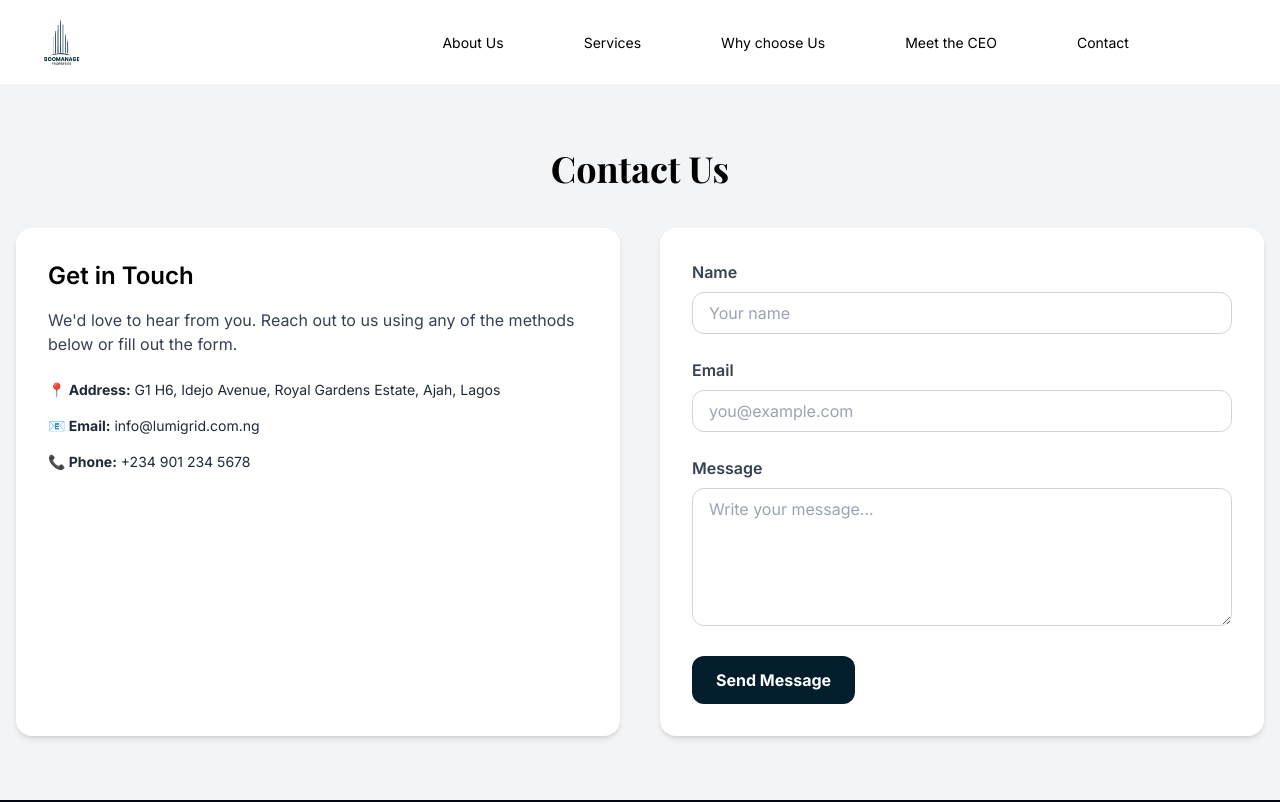
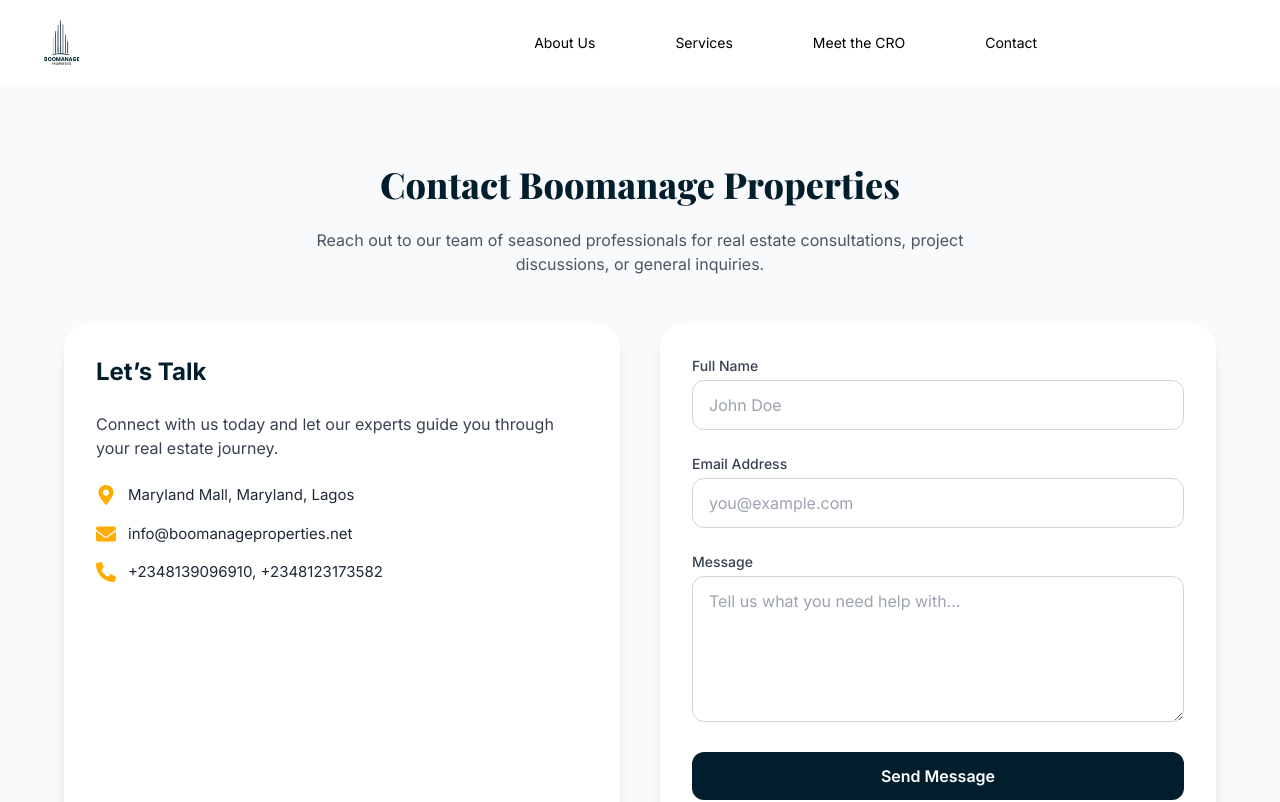
Before and after one commit to ikennaex/boomanage-properties, a React (Vite) app: page /contact in a window 1280 px wide. Shown: the top 802 px of the page. Built offline with nearby package versions, Linux system fonts and the light colour scheme; a web font is replaced by a local one.

Commit message:
addes aboutCEO

```diff
--- a/src/App.jsx
+++ b/src/App.jsx
@@ -19,7 +19,7 @@
         <Route path = "/services"  element = {<Services />}/>
         {/* <Route path = "/advantages"  element = {<Advantages />}/> */}
         <Route path = "/contact"  element = {<Contact />}/>
-        <Route path = "/abouttheceo"  element = {<Ceo />}/>
+        <Route path = "/aboutthecro"  element = {<Ceo />}/>
         <Route path = "*"  element={<p>Nothing to show</p>} />
       </Routes>
       <Footer />
--- a/src/Components/Footer/Footer.jsx
+++ b/src/Components/Footer/Footer.jsx
@@ -26,7 +26,7 @@
             <ul className="text-sm space-y-2 text-gray-300">
               <li>📍 Maryland Mall, Maryland, Lagos</li>
               <li>📧 info@boomanageproperties.net</li>
-              <li>📞 +234 901 234 5678</li> {/* Replace with actual number if needed */}
+              <li>📞 +2348139096910, +2348123173582.</li> {/* Replace with actual number if needed */}
             </ul>
           </div>
 
--- a/src/Components/Navbar/Navbar.jsx
+++ b/src/Components/Navbar/Navbar.jsx
@@ -15,12 +15,8 @@
         link: "/services"
       },
       {
-        name: "Why choose Us",
-        link: "/advantages"
-      },
-      {
-        name: "Meet the CEO",
-        link: "/abouttheceo"
+        name: "Meet the CRO",
+        link: "/aboutthecro"
       },
       {
         name: "Contact",
--- a/src/Pages/Contact/Contact.jsx
+++ b/src/Pages/Contact/Contact.jsx
@@ -1,12 +1,14 @@
-import React, { useRef, useState } from 'react'
+import React, { useRef, useState } from 'react';
 import emailjs from '@emailjs/browser';
+import { FaMapMarkerAlt, FaEnvelope, FaPhoneAlt } from 'react-icons/fa';
 
 const Contact = () => {
-    const [fullName, setFullName] = useState("")
-    const [email, setEmail] = useState("")
-    const [message, setMessage] = useState("")
+  const [fullName, setFullName] = useState("");
+  const [email, setEmail] = useState("");
+  const [message, setMessage] = useState("");
 
   const form = useRef();
+
   const sendEmail = (e) => {
     e.preventDefault();
 
@@ -16,64 +18,102 @@
       })
       .then(
         () => {
-            console.log('SUCCESS!');
-            alert("Your message has been sent successfully, we will get back shortly!")
-            setFullName("")
-            setEmail("")
-            setMessage("")
-
+          alert("Your message has been sent successfully. We’ll get back to you shortly.");
+          setFullName("");
+          setEmail("");
+          setMessage("");
         },
         (error) => {
           console.log('FAILED...', error.text);
-          },
+        }
       );
   };
 
   return (
-<div className="bg-gray-100 py-16 px-4">
-  <div className="container mx-auto">
-    <h2 className="text-4xl font-bold text-center mb-10">Contact Us</h2>
+    <section className="bg-[#f9fafb] py-20 px-4 md:px-8 lg:px-16">
+      <div className="max-w-7xl mx-auto">
+        <h2 className="text-4xl font-extrabold text-center text-customBlue mb-6">
+          Contact Boomanage Properties
+        </h2>
+        <p className="text-center text-gray-600 max-w-2xl mx-auto mb-12">
+          Reach out to our team of seasoned professionals for real estate consultations, project discussions, or general inquiries.
+        </p>
 
-    <div className="flex flex-col lg:flex-row gap-10">
+        <div className="grid grid-cols-1 lg:grid-cols-2 gap-10">
+          {/* Contact Information */}
+          <div className="bg-white rounded-3xl shadow-lg p-8 space-y-6">
+            <h3 className="text-2xl font-bold text-customBlue">Let’s Talk</h3>
+            <p className="text-gray-700">
+              Connect with us today and let our experts guide you through your real estate journey.
+            </p>
 
-      {/* Contact Info */}
-      <div className="lg:w-1/2 bg-white p-8 rounded-2xl shadow-md">
-        <h3 className="text-2xl font-semibold mb-4">Get in Touch</h3>
-        <p className="mb-6 text-gray-700">
-          We'd love to hear from you. Reach out to us using any of the methods below or fill out the form.
-        </p>
-        <div className="space-y-4 text-gray-800 text-sm">
-          <p><span className="font-bold">📍 Address:</span> G1 H6, Idejo Avenue, Royal Gardens Estate, Ajah, Lagos</p>
-          <p><span className="font-bold">📧 Email:</span> info@lumigrid.com.ng</p>
-          <p><span className="font-bold">📞 Phone:</span> +234 901 234 5678</p>
+            <div className="space-y-4 text-gray-800 text-[15px]">
+              <div className="flex items-center gap-3">
+                <FaMapMarkerAlt className="text-customYellow text-xl" />
+                <span>Maryland Mall, Maryland, Lagos</span>
+              </div>
+              <div className="flex items-center gap-3">
+                <FaEnvelope className="text-customYellow text-xl" />
+                <span>info@boomanageproperties.net</span>
+              </div>
+              <div className="flex items-center gap-3">
+                <FaPhoneAlt className="text-customYellow text-xl" />
+                <span>+2348139096910, +2348123173582</span>
+              </div>
             </div>
           </div>
 
           {/* Contact Form */}
-      <div className="lg:w-1/2 bg-white p-8 rounded-2xl shadow-md">
-        <form ref= {form} onSubmit={sendEmail} className="space-y-6">
+          <div className="bg-white rounded-3xl shadow-lg p-8">
+            <form ref={form} onSubmit={sendEmail} className="space-y-6">
               <div>
-            <label className="block text-gray-700 font-semibold mb-2">Name</label>
-            <input value={fullName} onChange= {(e) => setFullName(e.target.value)} type="text" name="user_name" placeholder="Your name" className="w-full px-4 py-2 border border-gray-300 rounded-xl focus:outline-none focus:ring-2 focus:ring-blue-400" />
+                <label className="block text-sm font-medium text-gray-700 mb-1">Full Name</label>
+                <input
+                  type="text"
+                  name="user_name"
+                  value={fullName}
+                  onChange={(e) => setFullName(e.target.value)}
+                  placeholder="John Doe"
+                  required
+                  className="w-full px-4 py-3 border border-gray-300 rounded-xl focus:outline-none focus:ring-2 focus:ring-customYellow"
+                />
               </div>
               <div>
-            <label className="block text-gray-700 font-semibold mb-2">Email</label>
-            <input value={email} onChange= {(e) => setEmail(e.target.value)} type="email" name='user_email' placeholder="you@example.com" className="w-full px-4 py-2 border border-gray-300 rounded-xl focus:outline-none focus:ring-2 focus:ring-blue-400" />
+                <label className="block text-sm font-medium text-gray-700 mb-1">Email Address</label>
+                <input
+                  type="email"
+                  name="user_email"
+                  value={email}
+                  onChange={(e) => setEmail(e.target.value)}
+                  placeholder="you@example.com"
+                  required
+                  className="w-full px-4 py-3 border border-gray-300 rounded-xl focus:outline-none focus:ring-2 focus:ring-customYellow"
+                />
               </div>
               <div>
-            <label className="block text-gray-700 font-semibold mb-2">Message</label>
-            <textarea value={message} onChange= {(e) => setMessage(e.target.value)} placeholder="Write your message..." rows="5" name = "message" className="w-full px-4 py-2 border border-gray-300 rounded-xl focus:outline-none focus:ring-2 focus:ring-blue-400"></textarea>
+                <label className="block text-sm font-medium text-gray-700 mb-1">Message</label>
+                <textarea
+                  name="message"
+                  value={message}
+                  onChange={(e) => setMessage(e.target.value)}
+                  rows="5"
+                  placeholder="Tell us what you need help with..."
+                  required
+                  className="w-full px-4 py-3 border border-gray-300 rounded-xl focus:outline-none focus:ring-2 focus:ring-customYellow"
+                ></textarea>
               </div>
-          <button className="bg-customBlue text-white font-bold px-6 py-3 rounded-xl hover:bg-blue-800 transition-all">
+              <button
+                type="submit"
+                className="bg-customBlue text-white font-semibold px-6 py-3 rounded-xl hover:bg-[#033042] transition-all w-full"
+              >
                 Send Message
               </button>
             </form>
           </div>
-
         </div>
       </div>
-</div>
-  )
-}
+    </section>
+  );
+};
 
-export default Contact
+export default Contact;
--- a/src/imports.js
+++ b/src/imports.js
@@ -1,4 +1,5 @@
 import logo from "./assets/logo.jpg"
+import ceo from "./assets/ceo.jpg"
 import img1 from "./assets/img1.jpg"
 import img2 from "./assets/img2.jpg"
 import img3 from "./assets/img3.jpg"
@@ -9,7 +10,6 @@
 import img8 from "./assets/img8.jpg"
 import img9 from "./assets/img9.jpg"
 import img10 from "./assets/img10.jpg"
-import img11 from "./assets/img11.jpg"
 import img12 from "./assets/img12.jpg"
 import img13 from "./assets/img13.jpg"
 import img14 from "./assets/img14.jpg"
@@ -24,5 +24,5 @@
 
 
 export {
-    logo, img1, img2, img3, img4, img5, img6, img7, img8,img9,img10,img11,img12,img13,img14, efficiency,decentralized, warranty, diagnose, ai, battery, climate, agent
+    logo, ceo, img1, img2, img3, img4, img5, img6, img7, img8,img9,img10,img12,img13,img14, efficiency,decentralized, warranty, diagnose, ai, battery, climate, agent
 }
```
Also changed, not shown: src/Pages/Ceo/Ceo.jsx (+24 -66 lines), src/assets/ceo.jpg (added), src/assets/img11.jpg (deleted). Lines whose indentation alone changed are shown as unchanged.
